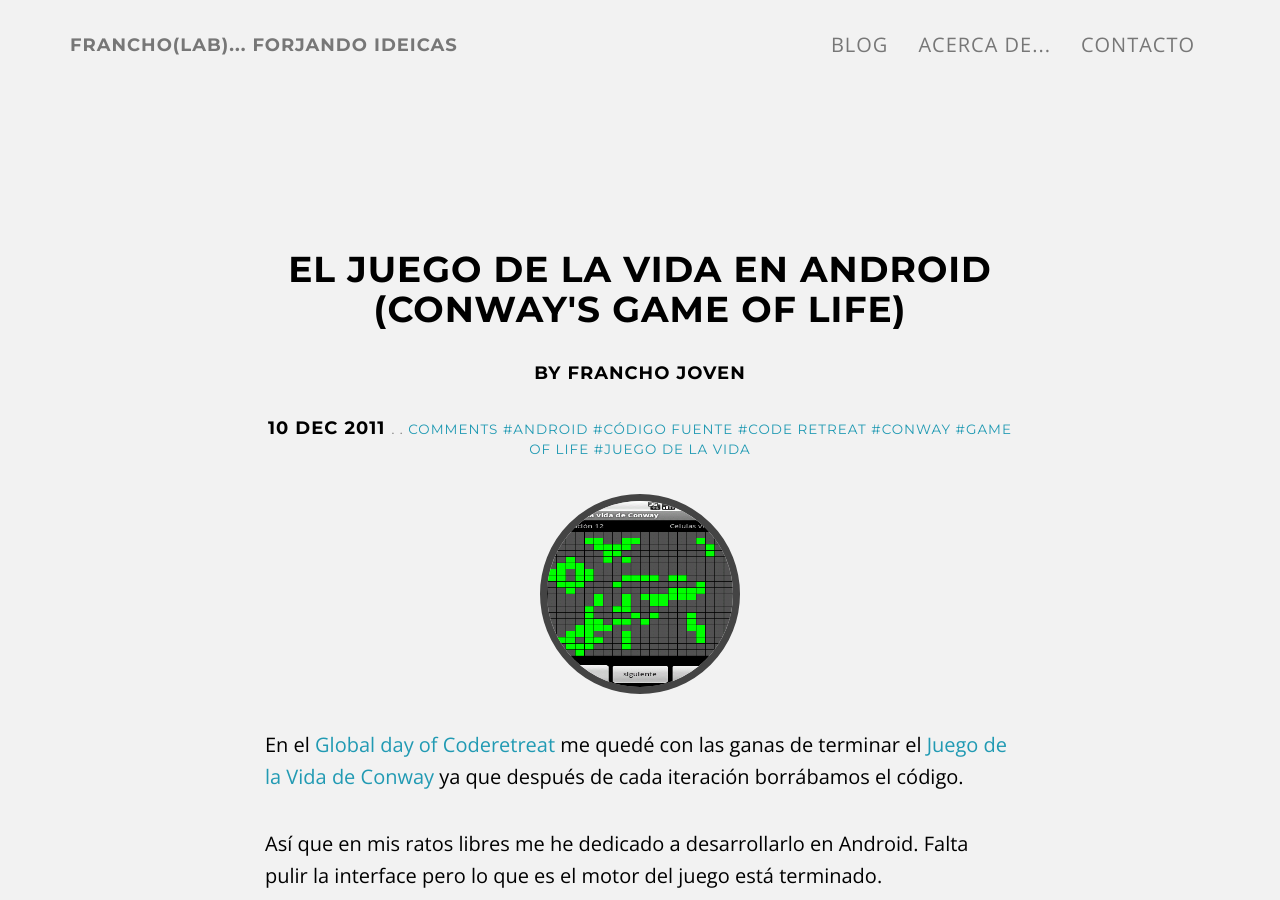
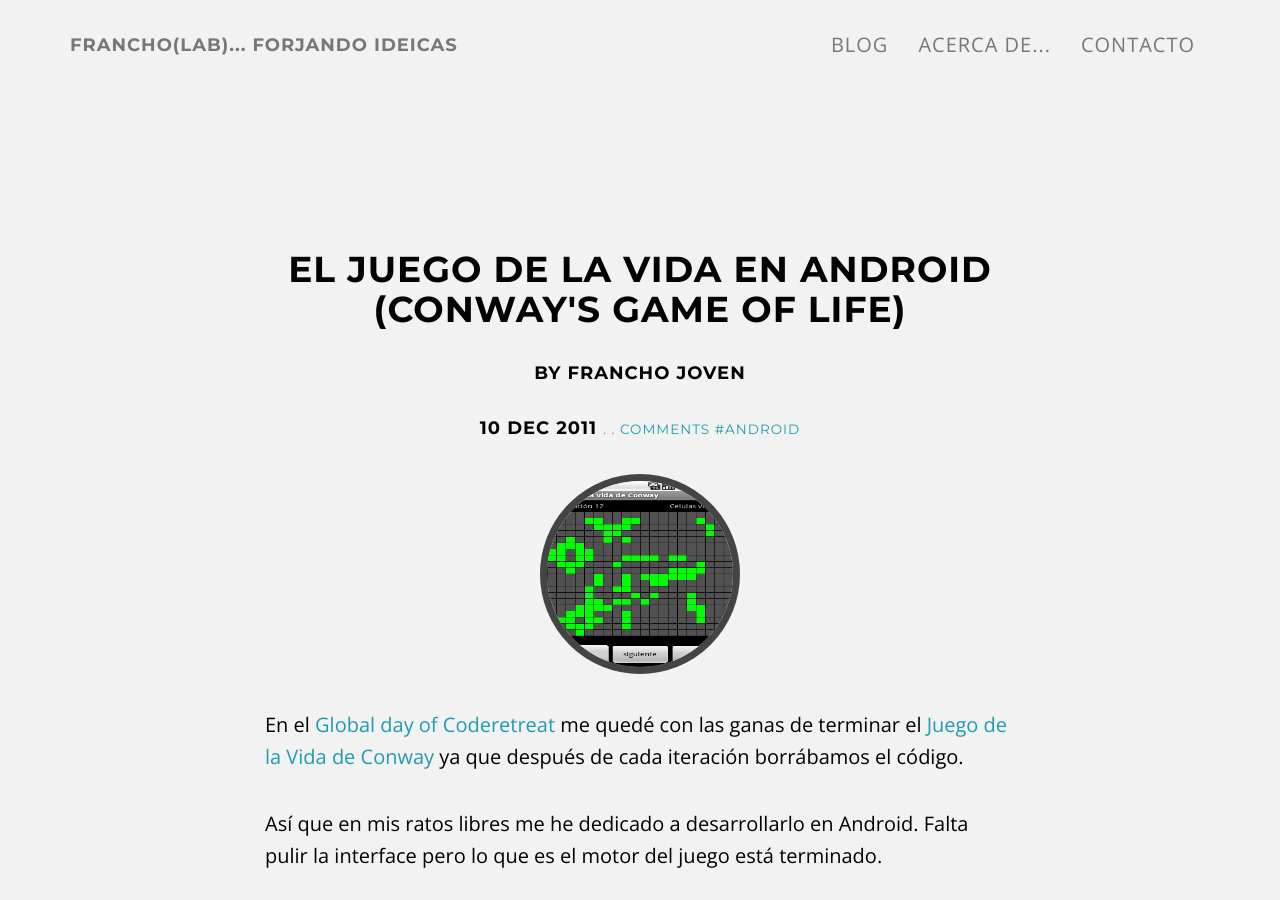
Before and after one commit to francho/francho.github.io, a Jekyll site: the page built from _posts/2011-12-10-el-juego-de-la-vida-en-android-conways-game-of-life.html, in a window 1280 px wide and 900 px high. Built offline with Jekyll 4.4.1, drawn with Linux system fonts in a browser that asks for light colours; comment, search, counter and statistics services are not loaded.

Commit message:
Remove old tags

```diff
--- a/_posts/2011-12-02-un-gobierno-en-funciones-no-puede-aprobar-hoy-la-ley-sinde.html
+++ b/_posts/2011-12-02-un-gobierno-en-funciones-no-puede-aprobar-hoy-la-ley-sinde.html
@@ -25,7 +21,7 @@ author:
 excerpt: !ruby/object:Hpricot::Doc
   options: {}
 ---
-<p><a href="https://franchojoven.files.wordpress.com/2009/12/paloma_libertad_internet1.jpg"><img class="aligncenter size-medium wp-image-906" title="Manifiesto en defensa de los derechos fundamentales en Internet" src="/assets/paloma_libertad_internet1.jpg" alt="" width="300" height="203" /></a><br />
+<p><img class="aligncenter size-medium wp-image-906" title="Manifiesto en defensa de los derechos fundamentales en Internet" src="/assets/paloma_libertad_internet1.jpg" alt="" width="300" height="203" /><br />
 Ante la previsible aprobación dentro de unas horas de la polémica “Ley Sinde”, los periodistas, bloggers, usuarios, profesionales y creadores de Internet seguimos manifestando – como hicimos en el <a title="Manifiesto “En defensa de los derechos fundamentales en internet” - El blog de Enrique Dans" href="http://www.enriquedans.com/2009/12/manifiesto-en-defensa-de-los-derechos-fundamentales-en-internet.html" target="_blank">Manifiesto de 2 de diciembre de 2009</a> – nuestra firme oposición a una norma que incluye modificaciones legislativas que afectan al libre ejercicio de las libertades de expresión, información y el derecho de acceso a la cultura a través de Internet. En principio no parece de recibo que un Gobierno en funciones adopte esta decisión en su último o uno de sus últimos Consejos de Ministros. Sería doblemente grave que se confirmaran las presiones ejercidas por EEUU, a través de su embajada en Madrid, como revelaron los cables de Wikileaks. En todo caso insistimos en estos razonamientos:<br />
 <!--more--></p>
 <blockquote>
--- a/_posts/2011-12-10-el-juego-de-la-vida-en-android-conways-game-of-life.html
+++ b/_posts/2011-12-10-el-juego-de-la-vida-en-android-conways-game-of-life.html
@@ -2,16 +2,8 @@
 layout: post
 title: El juego de la vida en Android (Conway's Game of Life)
 date: 2011-12-10 11:53:57.000000000 +01:00
-categories:
-- android
-- Artesanos de Software
 tags:
 - android
-- código fuente
-- Code Retreat
-- Conway
-- game of life
-- juego de la vida
 status: publish
 type: post
 published: true
@@ -33,7 +25,7 @@ author:
 excerpt: !ruby/object:Hpricot::Doc
   options: {}
 ---
-<p style="text-align:center;"><a href="https://franchojoven.files.wordpress.com/2011/12/device-2011-12-10-021236.png"><img class="aligncenter size-medium wp-image-1127" title="device-2011-12-10-021236" alt="" src="/assets/device-2011-12-10-021236.png" width="200" height="300" /></a></p>
+<p style="text-align:center;"><img class="aligncenter size-medium wp-image-1127" title="device-2011-12-10-021236" alt="" src="/assets/device-2011-12-10-021236.png" width="200" height="300" /></p>
 <p>En el <a href="http://francho.org/2011/12/06/en-el-global-day-of-coderetreat-2011-gdcr11-aragon/">Global day of Coderetreat</a> me quedé con las ganas de terminar el <a href="http://es.wikipedia.org/wiki/Juego_de_la_vida">Juego de la Vida de Conway</a> ya que después de cada iteración borrábamos el código.</p>
 <p>Así que en mis ratos libres me he dedicado a desarrollarlo en Android. Falta pulir la interface pero lo que es el motor del juego está terminado.</p>
 <p>La programación está basada en TDD (primero he escrito el test y luego el código que lo soluciona).</p>
```
Also changed, not shown: other parts of _posts/2011-12-02-un-gobierno-en-funciones-no-puede-aprobar-hoy-la-ley-sinde.html (+0 -4 lines).
